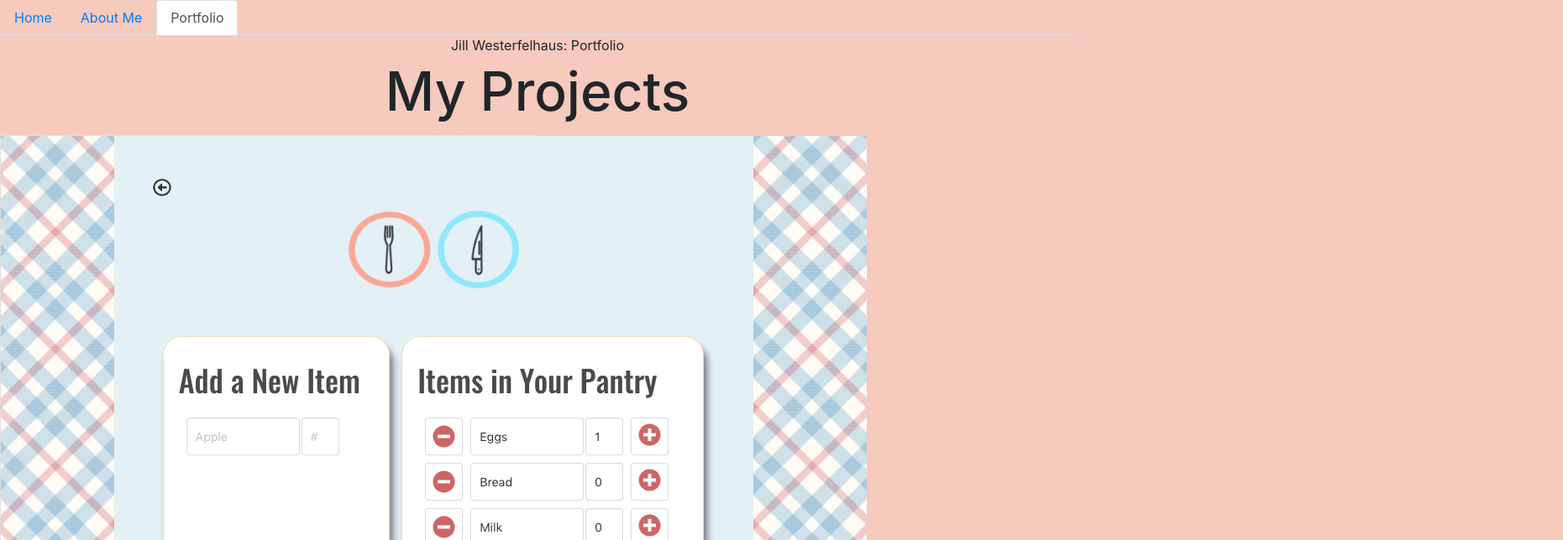
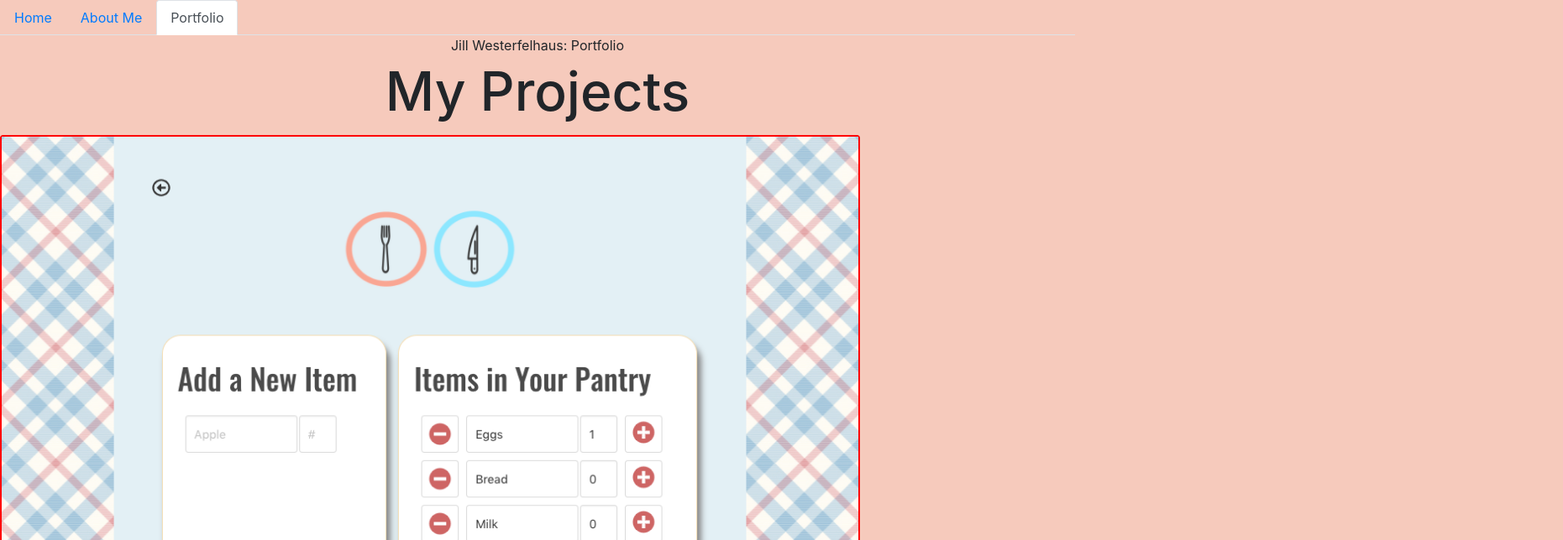
Before and after one commit to JIllWesterfelhaus/ReactPortfolio, a React (Create React App) app in the folder portfolio/: page /portfolio in a window 1280 px wide. Shown: the top 644 px of the page at 84% size, 1861 px wide, since content can reach past the window. Built offline with nearby package versions, Linux system fonts and the light colour scheme.

Commit message:
Styling portfolio page

```diff
--- a/portfolio/src/components/pages/Project.js
+++ b/portfolio/src/components/pages/Project.js
@@ -2,10 +2,12 @@ import React from "react";
 
 function Project(props) {
   return (
+    <div className="projects">
     <div className="card">
-      <div className="img-container">
+
         <img alt={props.title} src={props.image} />
-      </div>
+
+    </div>
       <div className="content">
         <ul>
           <li>
@@ -21,9 +23,9 @@ function Project(props) {
             <strong>Link to GitHub repo:</strong> {props.linkToRepo}
           </li>
         </ul>
-      </div>
+     </div>
     </div>
-  );
+  )
 }
 
 export default Project;
--- a/portfolio/src/index.css
+++ b/portfolio/src/index.css
@@ -6,8 +6,16 @@ body {background-color: #f6cabc;}
 }
 
 .card {
-  height: 50%;
-  width: 50%
+  width: 80%;
+  display: flex; justify-content: center;
+  border-bottom: 2em solid #f6cabc;
+  border-color: red;
+  border-width: 2px;
+}
+
+.img-container {
+  border-color: blue;
+  border-width: 2px;
 }
 
  h1 {
@@ -22,10 +30,6 @@ body {background-color: #f6cabc;}
 h3 {
   text-align: center;
   padding-bottom: 1em;
-}
-
-.card {
-  border-bottom: 2em solid #f6cabc ;
 }
 
 .aboutMe {
```
